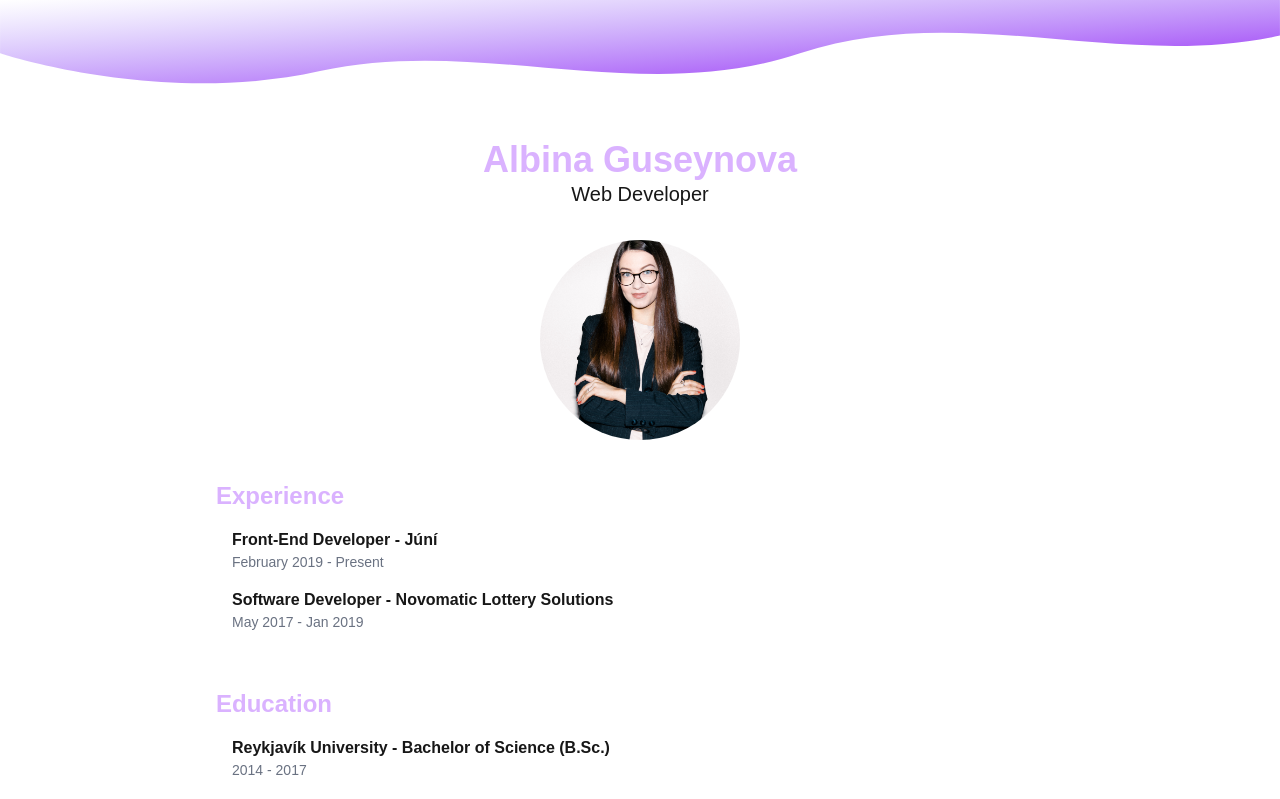
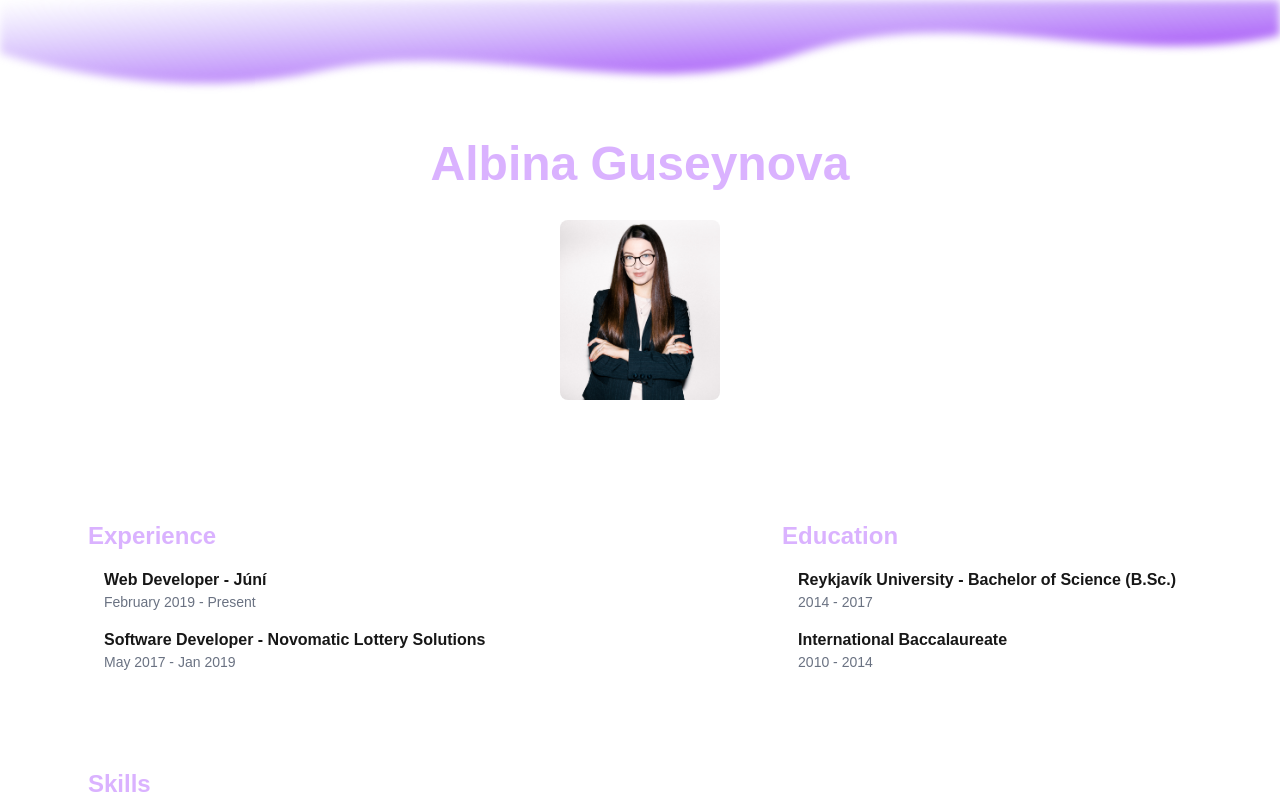
Before and after one commit to albinagu/albina, a Next.js app: page / in a window 1280 px wide. Shown: the top 799 px of the page. Built offline with nearby package versions, Linux system fonts and the light colour scheme.

Commit message:
minor tweaks

```diff
--- a/src/app/page.tsx
+++ b/src/app/page.tsx
@@ -15,7 +15,10 @@ export default function Home() {
       </Head>
       <main>
         <div className="hidden md:block">
-          <svg className="absolute top-0 left-0 w-full" viewBox="0 0 1440 120">
+          <svg
+            className="absolute top-0 left-0 w-full blur-xs"
+            viewBox="0 0 1440 120"
+          >
             <defs>
               <linearGradient
                 id="gradientWave"
@@ -41,32 +44,34 @@ export default function Home() {
           </svg>
         </div>
 
-        <div className="max-w-4xl mx-auto p-6 sm:pt-35 pt-10">
-          <header className="text-center mb-8">
-            <h1 className="text-4xl font-extrabold text-purple-300">
+        <div className="max-w-6xl mx-auto p-6 sm:pt-35 pt-10">
+          <header className="mb-8">
+            <h1 className="text-5xl text-center font-extrabold text-purple-300">
               Albina Guseynova
             </h1>
-            <p className="text-xl">Web Developer</p>
           </header>
 
-          <section className="text-center mb-10">
+          <section className="mb-30">
             <Image
               src={staff}
               alt="albina"
-              className="w-50 h-50 rounded-full mx-auto mb-4 object-cover transition-transform duration-700 ease-in-out transform hover:rotate-360"
+              className="w-40 h-45 rounded-lg mx-auto mb-4 object-cover transition-transform duration-700 ease-in-out transform hover:rotate-360"
               width={200}
               height={200}
             />
           </section>
 
-          <section className="mb-10">
+          <section className="mb-20 flex justify-between">
+            <div>
               <h2 className="text-2xl font-semibold text-purple-300 mb-4">
                 Experience
               </h2>
               <div className="space-y-4">
                 <div className="p-4 pt-0 rounded-md">
-                <h3 className="font-bold">Front-End Developer - Júní</h3>
-                <p className="text-sm text-gray-500">February 2019 - Present</p>
+                  <h3 className="font-bold">Web Developer - Júní</h3>
+                  <p className="text-sm text-gray-500">
+                    February 2019 - Present
+                  </p>
                 </div>
               </div>
               <div className="space-y-4">
@@ -77,9 +82,9 @@ export default function Home() {
                   <p className="text-sm text-gray-500">May 2017 - Jan 2019</p>
                 </div>
               </div>
-          </section>
+            </div>
 
-          <section className="mb-10">
+            <div>
               <h2 className="text-2xl font-semibold text-purple-300 mb-4">
                 Education
               </h2>
@@ -95,6 +100,7 @@ export default function Home() {
                 <div className="p-4 pt-0 rounded-md">
                   <h3 className="font-bold">International Baccalaureate</h3>
                   <p className="text-sm text-gray-500">2010 - 2014</p>
+                </div>
               </div>
             </div>
           </section>
```
Lines whose indentation alone changed are shown as unchanged.
